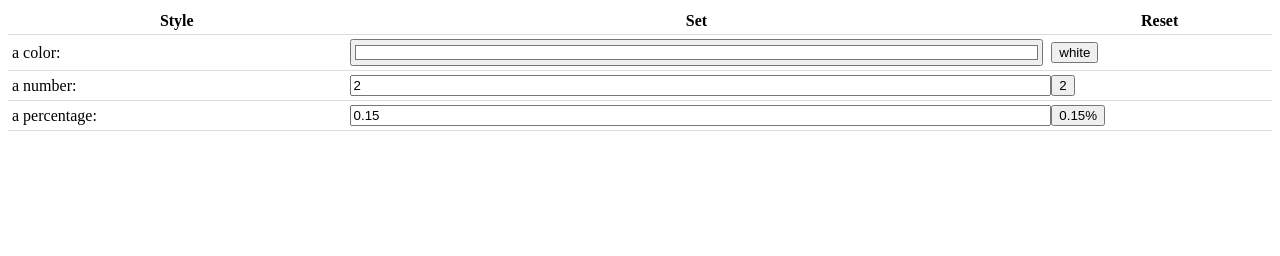
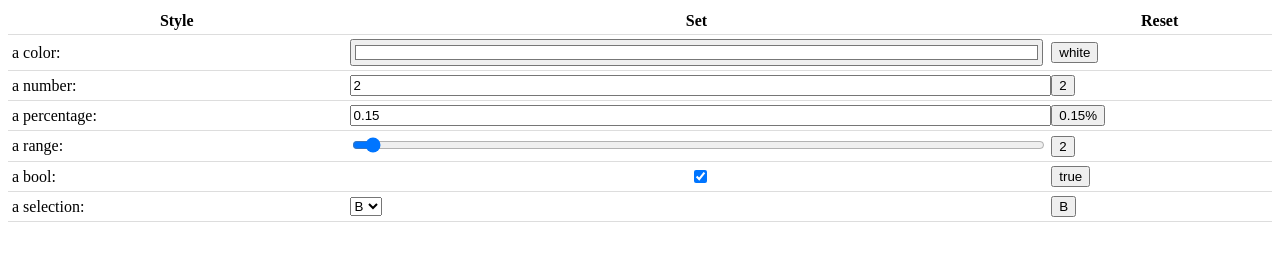
Before and after one commit to MariaNattestad/superUI, a plain HTML site: page index.html in a window 1280 px wide. Drawn offline with nearby package versions, Linux system fonts and the light colour scheme.

Commit message:
Fix bool and selection defaults

```diff
--- a/SuperUI.js
+++ b/SuperUI.js
@@ -80,7 +80,7 @@ d3.superUI = function() {
 			.append("td").attr("class","superUI-value")
 				.append("input")
 					.attr("type","checkbox")
-					.property("checked",my.current_style)
+					.property("checked", my.current_style)
 					.on("change",function(d) {
 						my_object.set_style(d.name,this.checked);
 					});
@@ -106,21 +106,21 @@ d3.superUI = function() {
 
 		// Selections
 		var selector = rows.filter(function(d) {return d.type=="selection"})
-			.append("select").attr("class","superUI-value form-control");
+			.append("td").attr("class","superUI-value")
+			.append("select").attr("class","form-control");
 
 		selector.selectAll("option.set").data(function(d) {return d.options}).enter()
 			.append("option")
 				.attr("class","set")
 				.text(function(d,i){return d})
-				.property("value",function(d,i){return i})
-				.property("selected",function(d,i){return i===0});
+				.property("value",function(d,i){return d});
 
 		selector.on('change', function(d) {
 			var index = this.options[this.selectedIndex].value;
 			if (index !== -1) {
 				my_object.set_style(d.name,this.value);
 			}
-		})
+		});
 
 		// DEFAULTS
 		rows.append("td").attr("class","superUI-default")
@@ -132,6 +132,11 @@ d3.superUI = function() {
 						my_object.set_style(d.name, d.default);
 						my.update_values(d.name);
 					});
+
+
+		// Apply initial values:
+		style_schema.map(function(d) {my.update_values(d.name)});
+
 	};
 
 	my.show_default = function(d) {
@@ -152,23 +157,36 @@ d3.superUI = function() {
 		return d.default;
 	}
 	my.update_values = function(style) {
-		// console.log("update_values");
 		element.selectAll("td.superUI-value input")
 			.filter(function(d) {return d.name==style && d.type != "color"})
 				.property("value",my.current_style);
 
 		element.selectAll("td.superUI-value textarea")
+			.filter(function(d) {return d.name==style})
 			.property("value",my.current_style);
+
+		element.selectAll("td.superUI-value input")
+			.filter(function(d) {return d.name==style && d.type != "checkbox"})
+				.property("checked",my.current_style);
+
+		element.selectAll("td.superUI-value select")
+			.filter(function(d) {return d.name==style})
+				.selectAll("option.set").property("selected", function(d, i) {
+					return d===my.current_style({name: style})
+				});
 	}
 
-	my.current_style = function(d) {
+	my.current_style = function(d, i) {
 		var style = my_object.styles[d.name];
-		if (style == "black") {
-			return "#000000";
+		if (d.type == "color") {
+			if (style == "black") {
+				return "#000000";
+			}
+			if (style == "white") {
+				return "#ffffff";
+			}
 		}
-		if (style == "white") {
-			return "#ffffff";
-		}
+
 		if (d.type == "percentage") {
 			return style*100.0;
 		}
--- a/index.html
+++ b/index.html
@@ -23,6 +23,9 @@
 			{name:"a color", type:"color", default:"white"},
 			{name:"a number", type:"number", default:2},
 			{name:"a percentage", type:"percentage", default:0.0015, min:0, max:0.1, step:0.0005},
+			{name:"a range", type:"range", default:2},
+			{name:"a bool", type:"bool", default:true},
+			{name:"a selection", type:"selection", default:"B", options: ["A","B","C","D"]},
 
 		];
 
```
